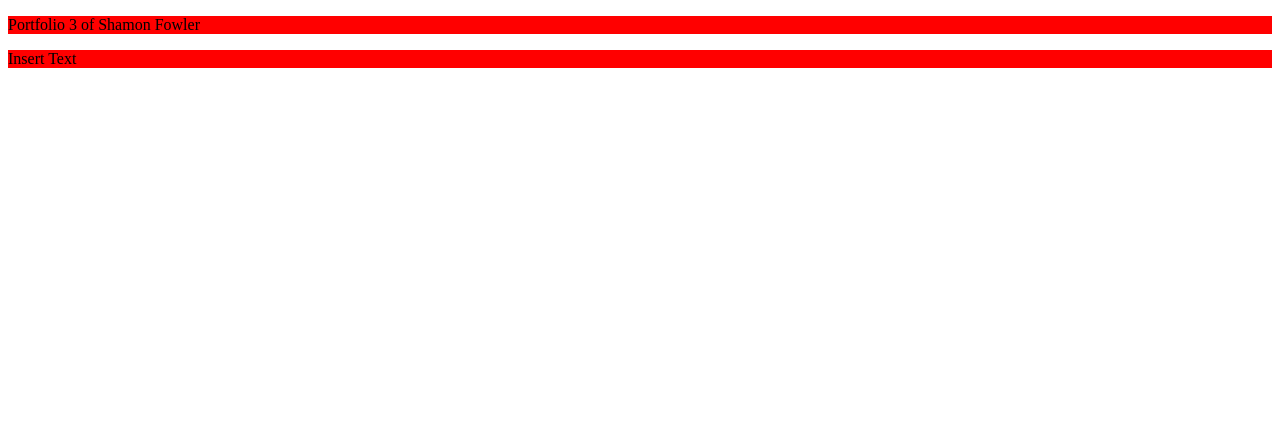
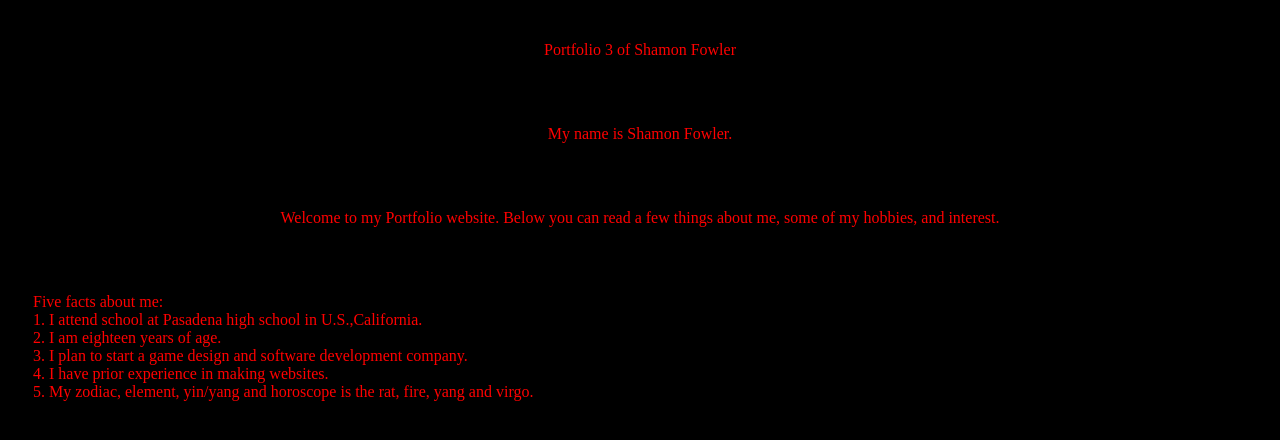
Before and after one commit to FowlerS/Portfolio3, a plain HTML site: page public_html/index.html in a window 1280 px wide. Drawn offline with nearby package versions, Linux system fonts and the light colour scheme.

Commit message:
no message

```diff
--- a/public_html/index.html
+++ b/public_html/index.html
@@ -6,17 +6,26 @@ and open the template in the editor.
 -->
 <html>
     <head>
-        <title>TODO supply a title</title>
+        <title>Shamon Fowler - Portfolio 3</title>
         <meta charset="UTF-8">
         <meta name="viewport" content="width=device-width, initial-scale=1.0">
         <script src="//ajax.googleapis.com/ajax/libs/jquery/2.1.3/jquery.min.js"></script>
 
     </head>
-    <body>
+    <body class="00">
         <div class="01">
-            <p>Portfolio 3 of Shamon Fowler</p>
+            <p id="0">Portfolio 3 of Shamon Fowler</p>
 
-            <p>Insert Text</p>
+            <p id="1">My name is Shamon Fowler.</p>
+            <p id="2">Welcome to my Portfolio website. Below you can read a few things about me, some of my hobbies, and interest.</p>
+            <p id="3">
+                Five facts about me:<br />
+                1. I attend school at Pasadena high school in U.S.,California.<br />
+                2. I am eighteen years of age.<br />
+                3. I plan to start a game design and software development company.<br />
+                4. I have prior experience in making websites.<br />
+                5. My zodiac, element, yin/yang and horoscope is the rat, fire, yang and virgo.<br />
+            </p>
         </div>
 
         <script type="text/javascript" src="script.js"></script>
--- a/public_html/script.js
+++ b/public_html/script.js
@@ -4,8 +4,12 @@
  * and open the template in the editor.
  */
 
-
 $("document").ready(function(){
-    $("p").css("background-color", "red");
-
+    $(".00").css("background-color", "black");
+    $("p").css("color", "red");
+    $("p").css("padding", "25px");
+    $("#0").css("text-align", "center");
+    $("#1").css("text-align", "center");
+    $("#2").css("text-align", "center");
+    $("#3").css("text-align", "left");
 });
```
